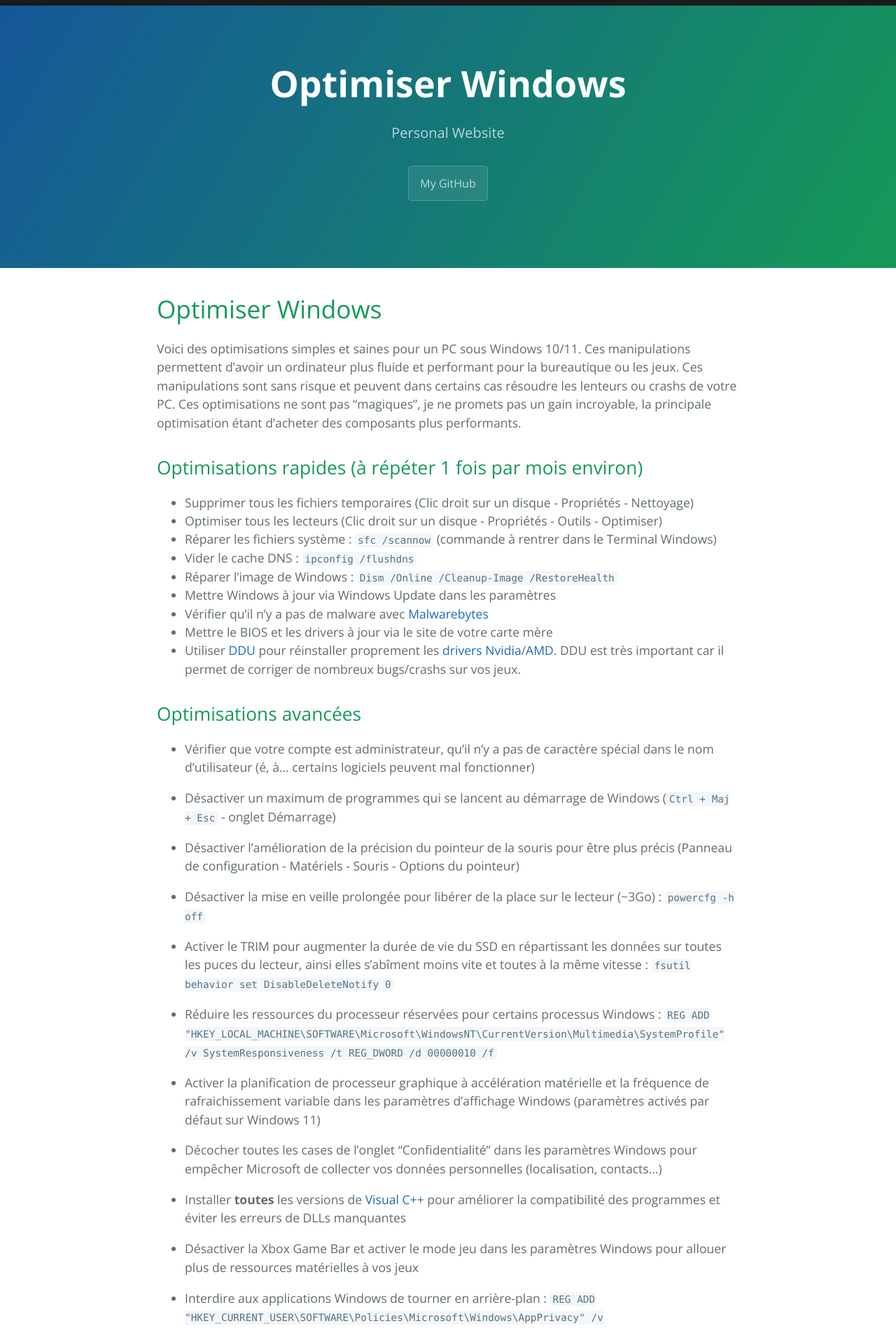
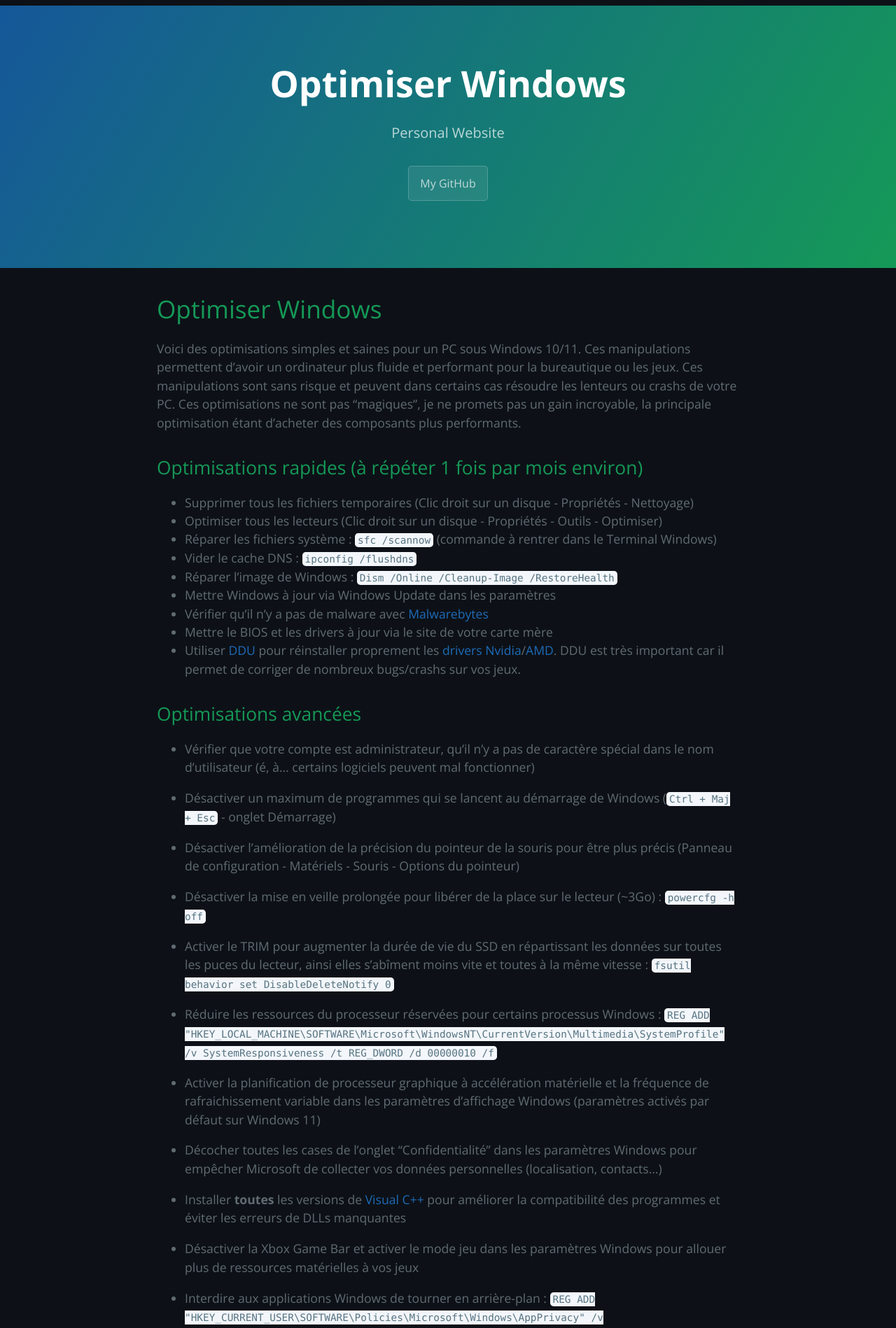
Before and after one commit to PouletEnSlip/pouletenslip.github.io, a Jekyll site: the page built from pages/opti.md, in a window 1280 px wide. Shown: the top 1898 px of the page at 70% size. Built offline with Jekyll 4.4.1, drawn with Linux system fonts in a browser that asks for light colours; comment, search, counter and statistics services are not loaded; our own code applies the rules of GitHub Pages for plain Markdown files.

Commit message:
Update style2.css

```diff
--- a/css/style2.css
+++ b/css/style2.css
@@ -1,3 +1,7 @@
+body {
+  background-color: #0d1117;
+}
+
 .progressionbar {
   position: fixed;
   top: 0;
@@ -8,7 +12,7 @@
 .progress-container {
   width: 100%;
   height: 8px;
-  background: #181a1b;
+  background: #0d1117;
 }
 
 .progress-bar {
```
